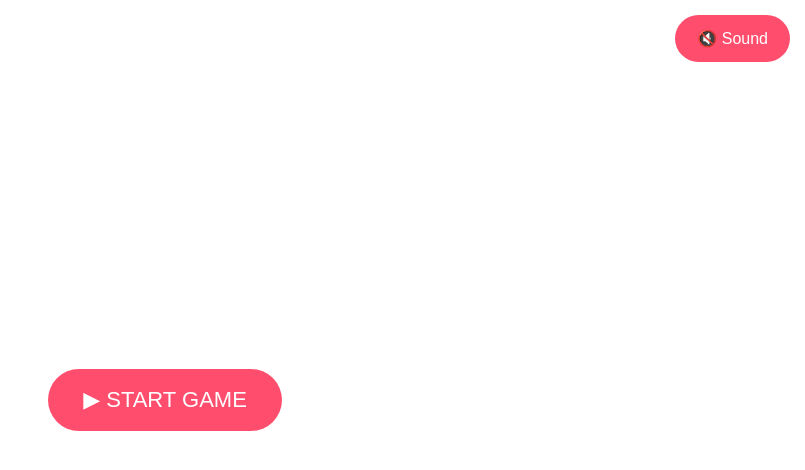
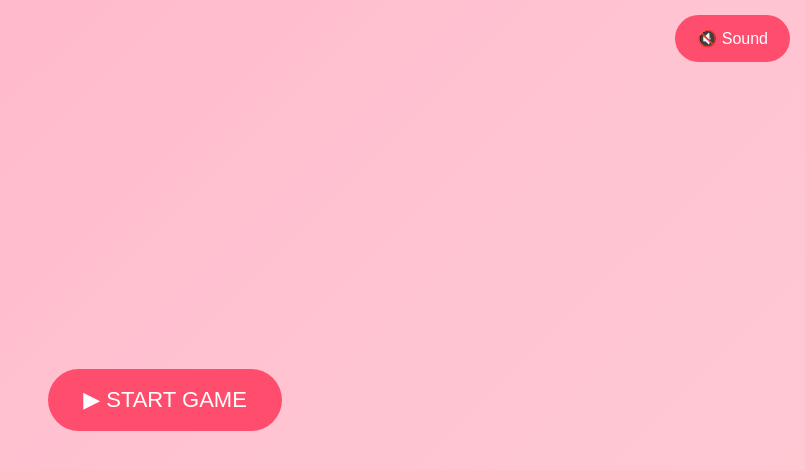
Before and after one commit to Prodipdas22/dudu-bubu, a plain HTML site: page index.html in a window 1280 px wide. Shown: the whole page, without its empty margins (475-1280 px from the left). Drawn offline with Linux system fonts and the light colour scheme.

Commit message:
Update index.html

```diff
--- a/index.html
+++ b/index.html
@@ -6,8 +6,13 @@
 <title>Story Game</title>
 
 <style>
+html, body {
+  width: 100%;
+  height: 100%;
+}
 body{
   margin:0;
+  min-height: 100vh;
   background:linear-gradient(135deg,#ffb3c6,#ffc2d1,#ffcad4);
   font-family:Arial;
   overflow:hidden;
```
